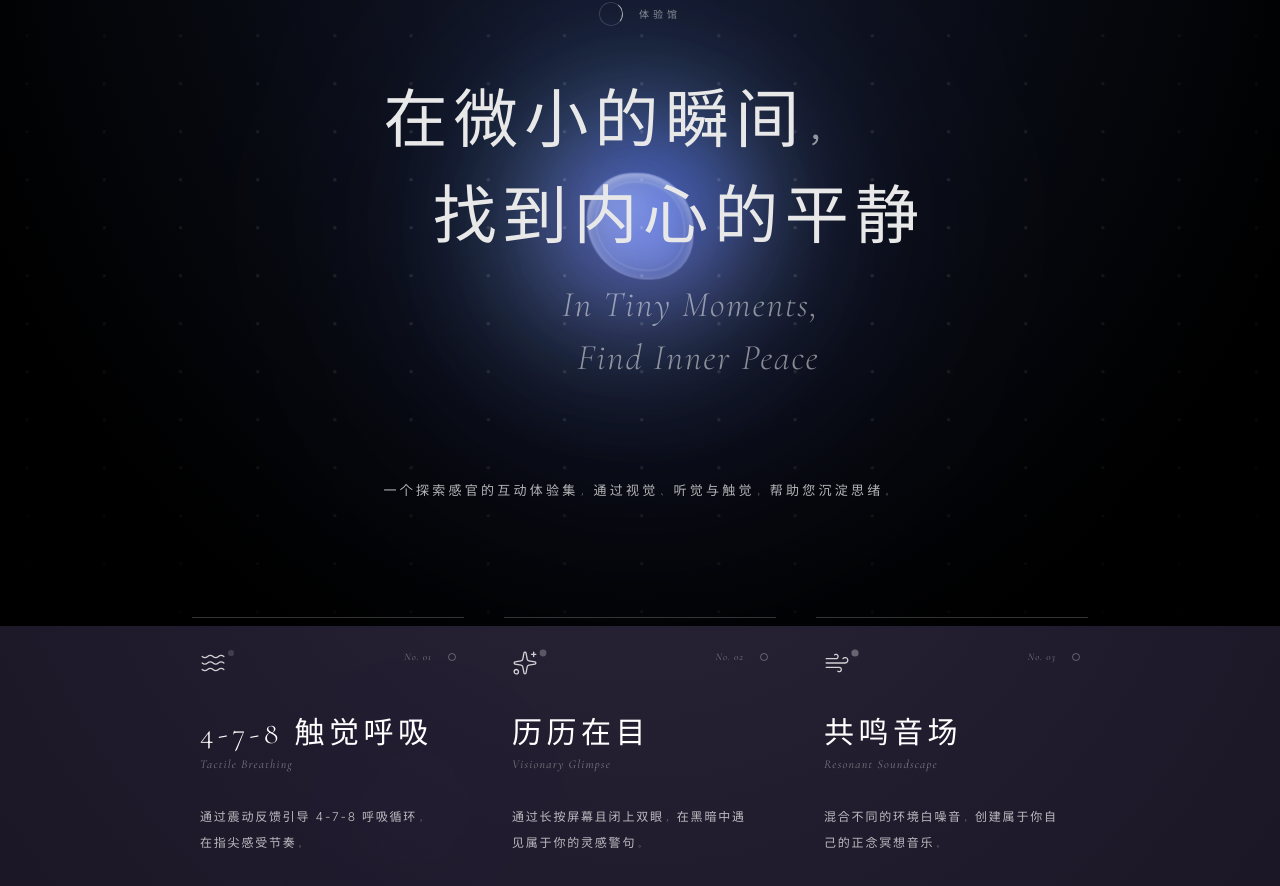
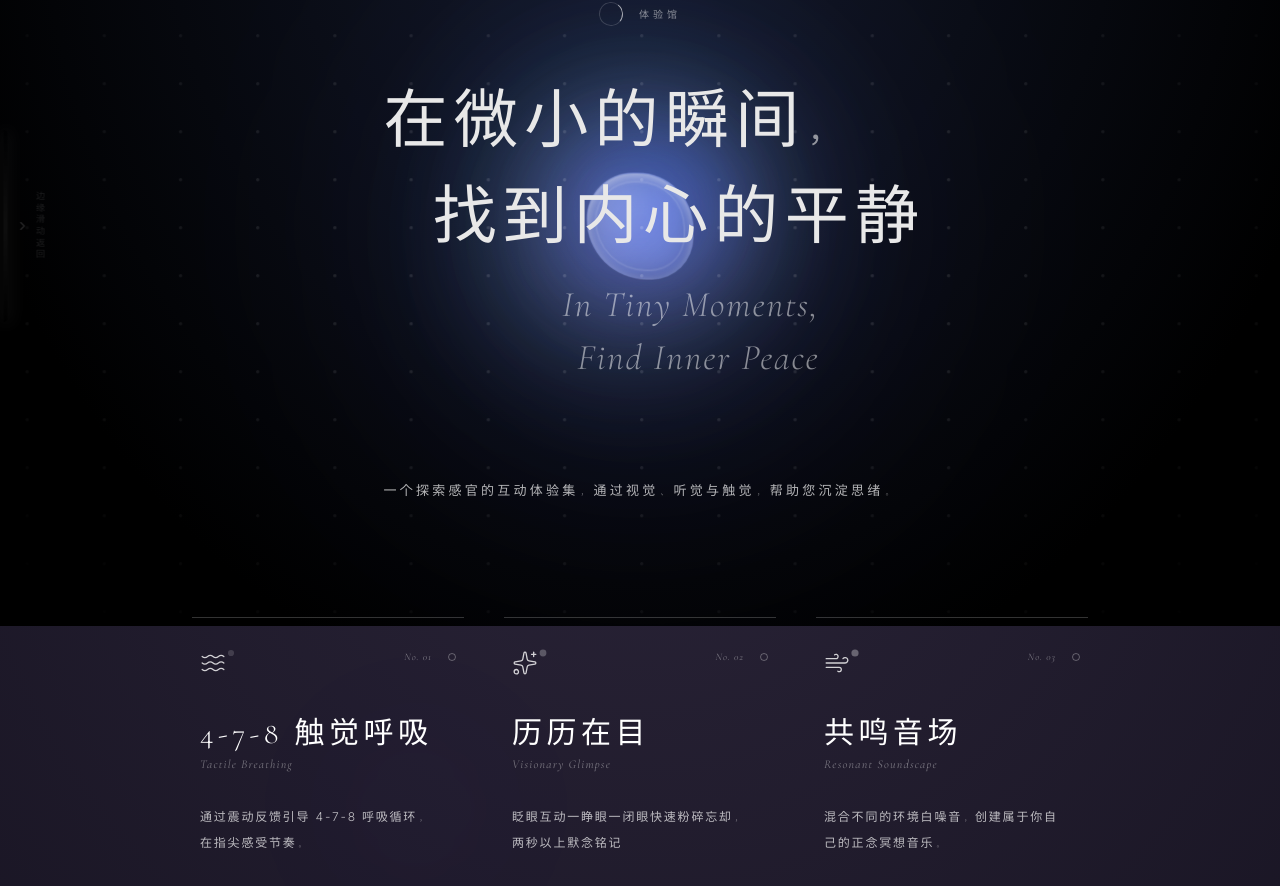
Before and after one commit to lbt13088440447-web/ALL-PEACE, a React (Vite) app: page / in a window 1280 px wide. Shown: the part 174-1060 px from the top of the page. Built offline with nearby package versions, Linux system fonts and the light colour scheme.

Commit message:
feat: update vision game link and add swipe hint
Update the vision game URL and add a persistent visual cue for edge-swipe navigation to improve user discoverability.

```diff
--- a/src/App.tsx
+++ b/src/App.tsx
@@ -3,7 +3,7 @@
 import { Background } from "./components/Background";
 import { GameCard } from "./components/GameCard";
 import { GAMES } from "./data/games";
-import { X } from "lucide-react";
+import { X, ChevronRight } from "lucide-react";
 
 export default function App() {
   const [activeGame, setActiveGame] = useState<string | null>(null);
@@ -144,12 +144,12 @@
                             "https://zennmix.netlify.app/");
                       } else if (id === "vision") {
                         window.open(
-                          "https://blink66.netlify.app",
+                          "https://chic-cascaron-566930.netlify.app",
                           "_blank",
                           "noreferrer,noopener",
                         ) ||
                           (window.location.href =
-                            "https://blink66.netlify.app");
+                            "https://chic-cascaron-566930.netlify.app");
                       } else {
                         setActiveGame(id);
                       }
@@ -160,6 +160,20 @@
             </main>
           </motion.div>
         )}
+
+        {/* Edge Swipe Hint */}
+        <motion.div
+          initial={{ opacity: 0, x: -10 }}
+          animate={{ opacity: [0, 0.6, 0], x: [-5, 5, -5] }}
+          transition={{ duration: 3, repeat: Infinity, ease: "easeInOut", repeatDelay: 1.5 }}
+          className="fixed left-0 top-1/2 -translate-y-1/2 flex items-center pointer-events-none z-40 mix-blend-screen"
+        >
+          <div className="w-1 h-32 md:h-48 bg-gradient-to-b from-transparent via-white/10 to-transparent rounded-r-full shadow-[0_0_15px_rgba(255,255,255,0.2)]"></div>
+          <ChevronRight size={14} className="text-white/30 ml-2" />
+          <span className="text-[9px] tracking-[0.3em] text-white/30 ml-1 opacity-70" style={{ writingMode: 'vertical-rl' }}>
+            边缘滑动返回
+          </span>
+        </motion.div>
 
         {/* Active game renders can go here if any remain */}
         <AnimatePresence>
--- a/src/data/games.ts
+++ b/src/data/games.ts
@@ -20,7 +20,7 @@
     id: "vision",
     title: "历历在目",
     subtitle: "Visionary Glimpse",
-    description: "通过长按屏幕且闭上双眼，在黑暗中遇见属于你的灵感警句。",
+    description: "眨眼互动一睁眼一闭眼快速粉碎忘却，两秒以上默念铭记",
     icon: Sparkles,
   },
   {
```
